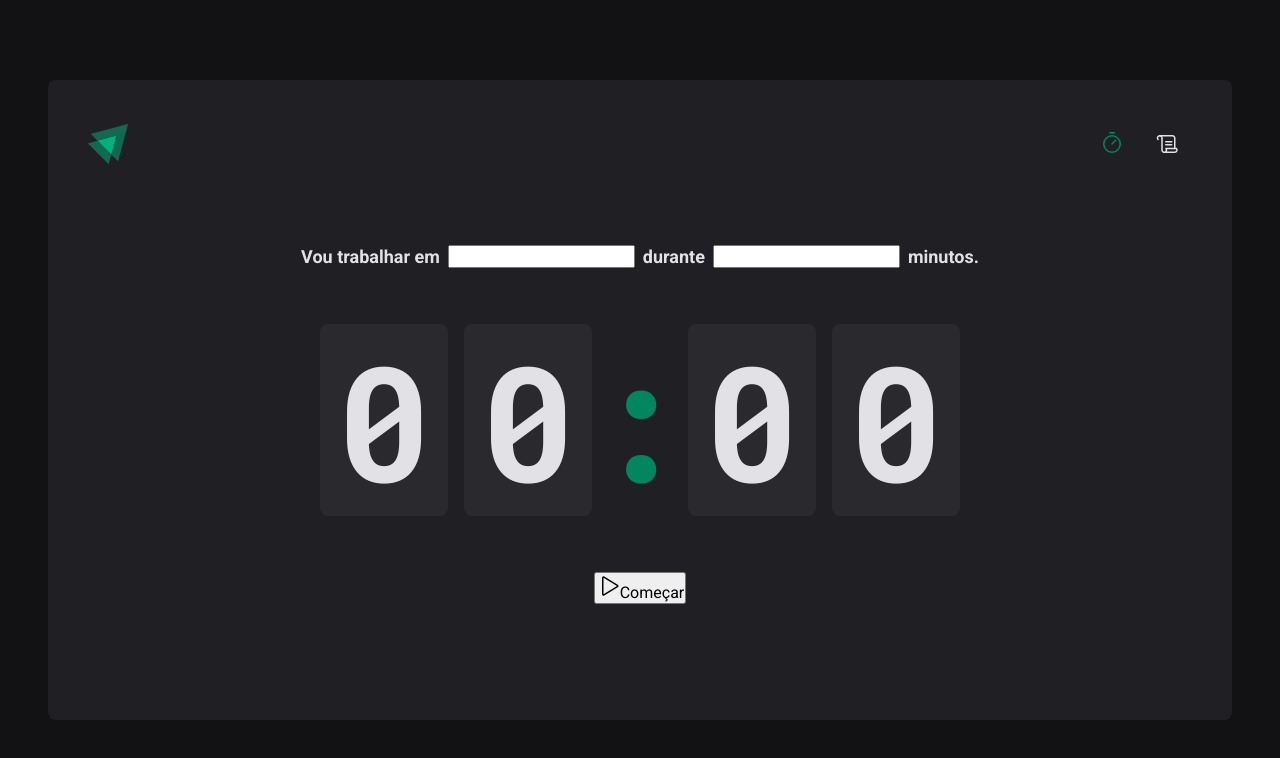
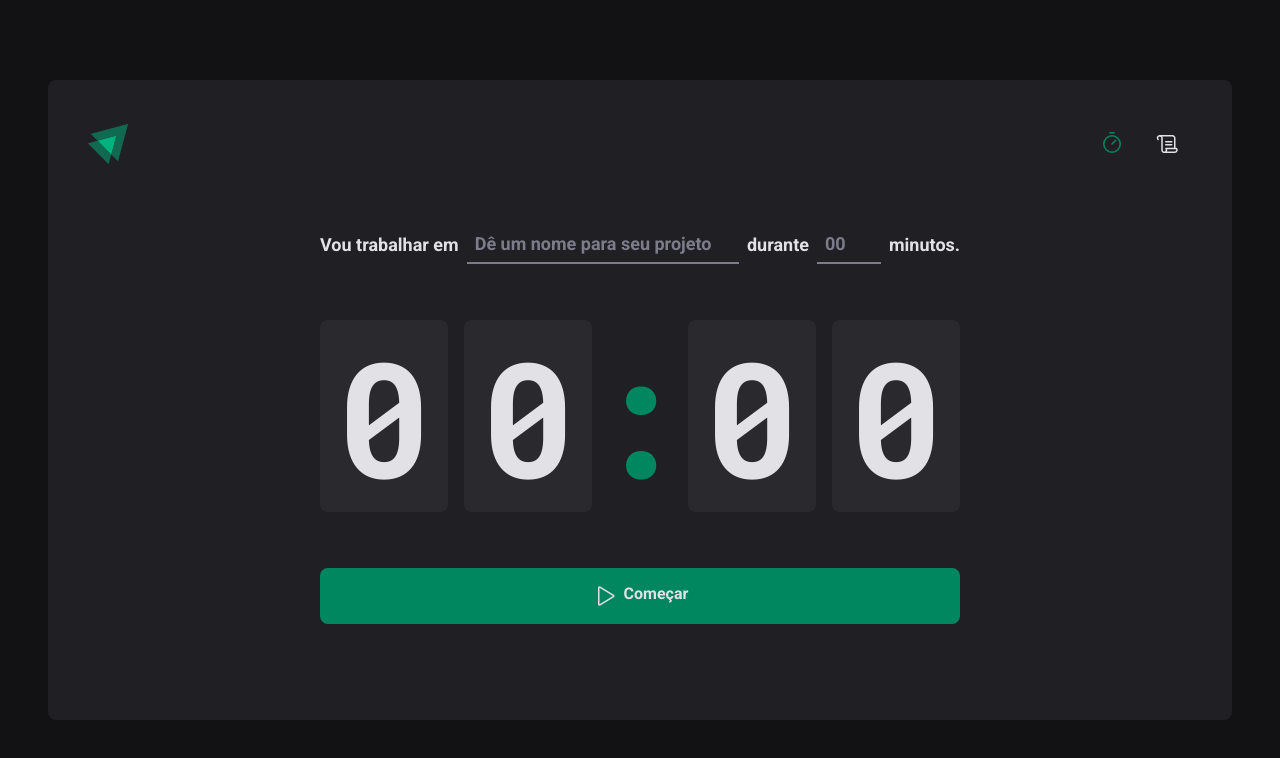
Before and after one commit to GabrielLoures/Project-02---Pomodoro-Timer, a React (Vite) app: page / in a window 1280 px wide. Shown: the top 758 px of the page. Built offline with nearby package versions, Linux system fonts and the light colour scheme.

Commit message:
End Styled Home Page

```diff
--- a/src/pages/Home/index.tsx
+++ b/src/pages/Home/index.tsx
@@ -3,7 +3,10 @@
   CountdownContainer,
   FormContainer,
   HomeContainer,
+  MinutesAmountInput,
   Separator,
+  StartCountdownButton,
+  TaskInput,
 } from './styles'
 
 export function Home() {
@@ -12,10 +15,28 @@
       <form action="">
         <FormContainer>
           <label htmlFor="task">Vou trabalhar em</label>
-          <input id="task" type="text" />
+          <TaskInput
+            placeholder="Dê um nome para seu projeto"
+            id="task"
+            type="text"
+            list="task-suggestions" // linka o datalist abaixo, com as sugestões quando o usuário clicar para digitar no input
+          />
+
+          <datalist id="task-suggestions">
+            <option value="Projeto 01" />
+            <option value="Projeto 02" />
+            <option value="Projeto 03" />
+          </datalist>
 
           <label htmlFor="minutesAmount">durante</label>
-          <input id="minutesAmount" type="number" />
+          <MinutesAmountInput
+            placeholder="00"
+            id="minutesAmount"
+            type="number"
+            step={5} // pula de 5 em 5 quando clicamos na setinha do input
+            min={0}
+            max={60}
+          />
 
           <span>minutos.</span>
         </FormContainer>
@@ -28,10 +49,10 @@
           <span>0</span>
         </CountdownContainer>
 
-        <button type="submit">
+        <StartCountdownButton type="submit">
           <Play size={24} />
           Começar
-        </button>
+        </StartCountdownButton>
       </form>
     </HomeContainer>
   )
--- a/src/pages/Home/styles.ts
+++ b/src/pages/Home/styles.ts
@@ -43,6 +43,41 @@
   }
 `
 
+const BaseInput = styled.input`
+  background: transparent;
+  height: 2.5rem;
+  border: 0;
+  border-bottom: 2px solid ${(props) => props.theme['gray-500']};
+
+  font-weight: bold;
+  font-size: 1.125rem;
+  padding: 0 0.5rem;
+
+  color: ${(props) => props.theme['gray-100']};
+
+  &:focus {
+    box-shadow: none;
+    border-color: ${(props) => props.theme['green-500']};
+  }
+
+  &::placeholder {
+    color: ${(props) => props.theme['gray-500']};
+  }
+`
+
+export const TaskInput = styled(BaseInput)`
+  flex: 1; // faz o componente ocupar todo o espaço devido dentro de um display flex (funciona parecido com o width 100%, mas não faz quebra de linha)
+
+  &::-webkit-calendar-picker-indicator {
+    // retira a setinha para baixo para dar sugestões
+    display: none !important;
+  }
+`
+
+export const MinutesAmountInput = styled(BaseInput)`
+  width: 4rem;
+`
+
 export const Separator = styled.div`
   padding: 2rem 0;
   color: ${(props) => props.theme['green-500']};
@@ -52,3 +87,32 @@
   display: flex;
   place-content: center;
 `
+
+export const StartCountdownButton = styled.button`
+  width: 100%;
+  border: 0;
+  padding: 1rem;
+  border-radius: 8px;
+
+  display: flex;
+  place-content: center;
+  gap: 0.5rem;
+  font-weight: bold;
+
+  cursor: pointer;
+
+  background: ${(props) => props.theme['green-500']};
+  color: ${(props) => props.theme['gray-100']};
+
+  transition: background 0.2s ease-in-out;
+
+  &:disabled {
+    opacity: 0.7;
+    cursor: not-allowed;
+  }
+
+  &:not(:disabled):hover {
+    // quando o botão não estiver disabled e fizermos hover nele
+    background: ${(props) => props.theme['green-700']};
+  }
+`
```
